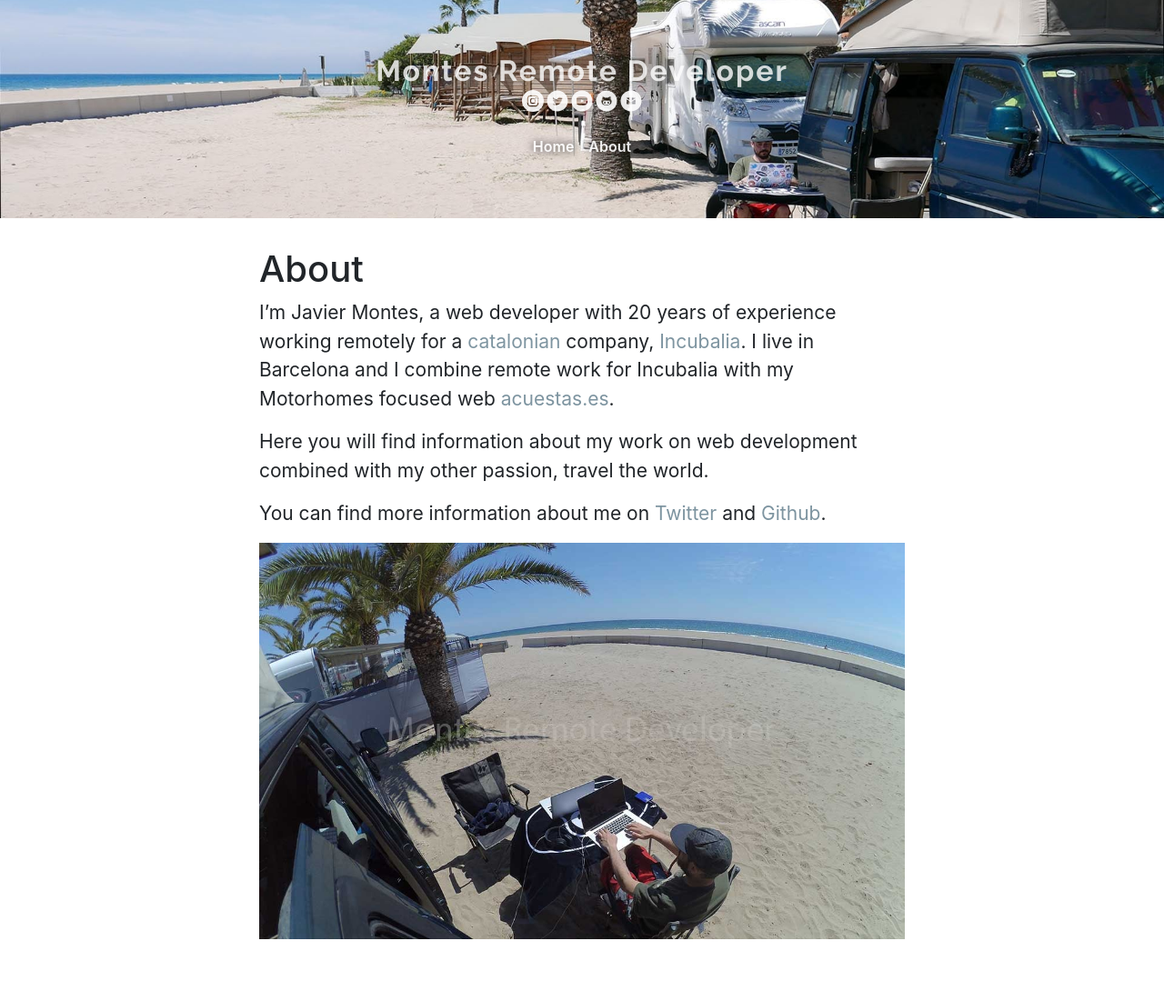
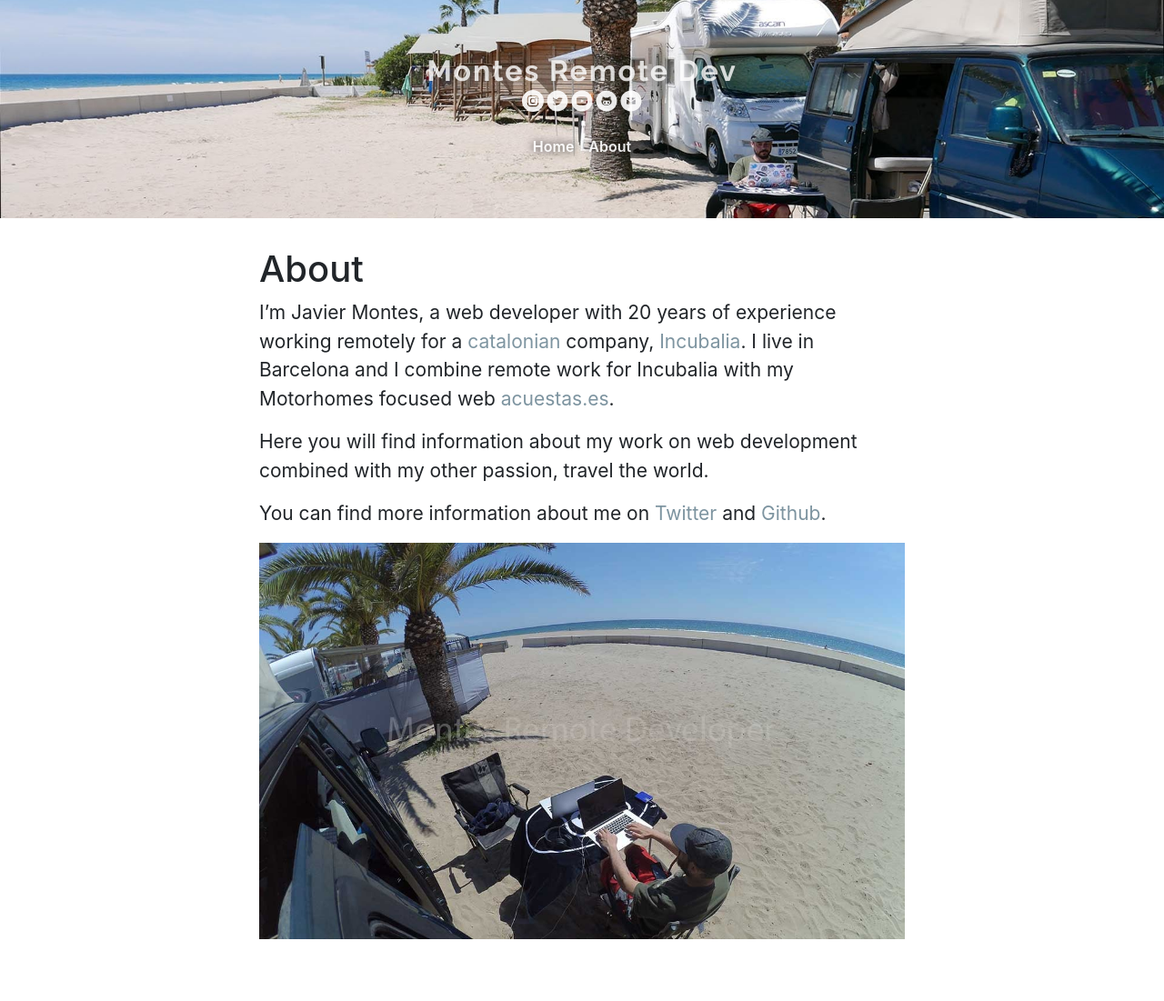
Before and after one commit to montes/montes.github.io, a Jekyll site: the page built from about.md, in a window 1280 px wide. Shown: the whole page at 91% size. Built offline with Jekyll 4.4.1, drawn with Linux system fonts in a browser that asks for light colours.

Commit message:
Updated nickname

```diff
--- a/_config.yml
+++ b/_config.yml
@@ -13,7 +13,7 @@
 # you will see them accessed via {{ site.title }}, {{ site.email }}, and so on.
 # You can create any custom variable you would like, and they will be accessible
 # in the templates via {{ site.myvariable }}.
-title: Montes Remote Developer
+title: Montes Remote Dev
 author: Javier Montes
 email: jmontes@acuestas.es
 baseurl: "" # the subpath of your site, e.g. /blog
--- a/_includes/head.html
+++ b/_includes/head.html
@@ -3,7 +3,7 @@
   <meta http-equiv="X-UA-Compatible" content="IE=edge">
   <meta name="viewport" content="width=device-width, initial-scale=1, shrink-to-fit=no">
 
-  <title>{% if page.title %}{{ page.title | escape }}{% else %}{{ site.title | escape }}{% endif %} | Montes Remote Developer</title>
+  <title>{% if page.title %}{{ page.title | escape }}{% else %}{{ site.title | escape }}{% endif %} | Montes Remote Dev</title>
   <meta name="description" content="{{ page.excerpt | default: site.description | strip_html | normalize_whitespace | truncate: 160 | escape }}">
   <meta name="publisuites-verify-code" content="aHR0cHM6Ly9tb250ZXNyZW1vdGVkZXYuY29t" />
 
--- a/about.md
+++ b/about.md
@@ -10,4 +10,4 @@ Here you will find information about my work on web development combined with my
 
 You can find more information about me on [Twitter](https://twitter.com/montesremotedev) and [Github](https://github.com/montes).
 
-![Montes Remote Developer]({{ "/assets/images/coding-in-the-beach-1110x682.jpg" | absolute_url }})
+![Montes Remote Dev]({{ "/assets/images/coding-in-the-beach-1110x682.jpg" | absolute_url }})
```
